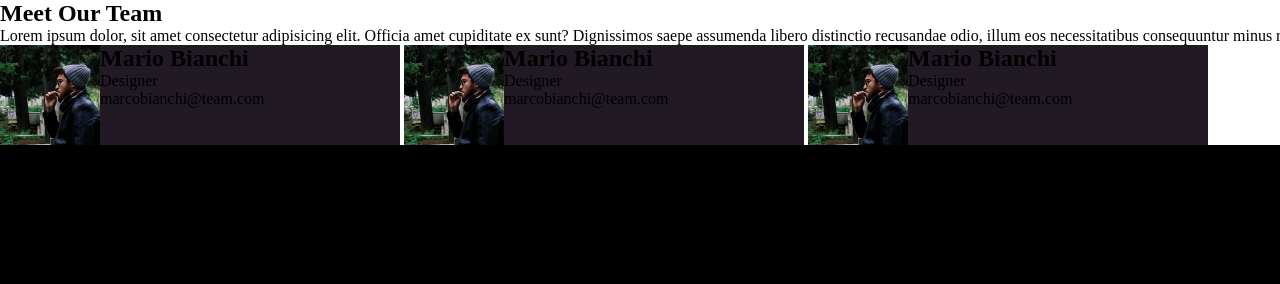
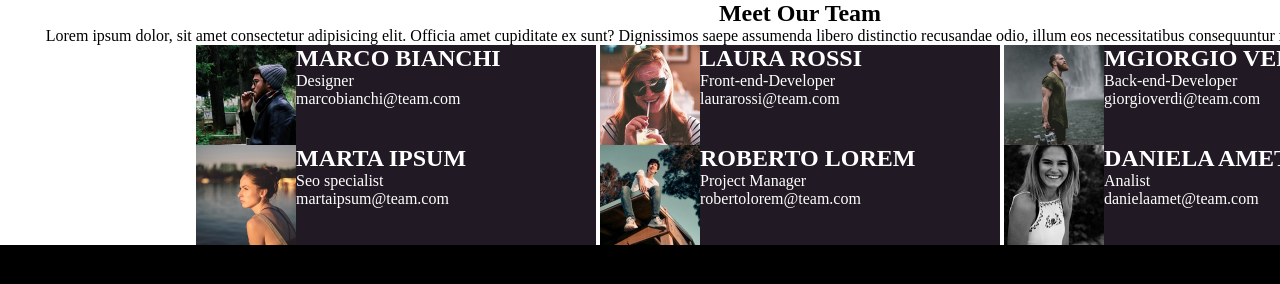
Before and after one commit to GioGio4/html-css-float-cards, a plain HTML site: page index.html in a window 1280 px wide. Shown: the top 284 px of the page. Drawn offline with Linux system fonts and the light colour scheme.

Commit message:
Add other cards+information+img

```diff
--- a/css/style.css
+++ b/css/style.css
@@ -6,7 +6,7 @@
     box-sizing: border-box;
 }
 
-/* Utils */
+/* Generals */
 
 .container{
     width: 1600px;
@@ -21,10 +21,24 @@ img{
     height: 100px;
 }
 
+.cards > p,h2{
+    text-align: left;
+    color: white;
+    padding-left: 10px;
+}
 
 
+/* Body */
 
+body {
+    background-color: black;
+}
 
+/* Main */
+
+.main-text{
+    text-align: center;
+}
 
 .cards{
 
@@ -33,15 +47,4 @@ img{
     height: 100px;
     max-width:400px;
     display:inline-block;
-
-
-
-
 }
-/* Body */
-
-body {
-    background-color: black;
-}
-
-/* Main */
--- a/index.html
+++ b/index.html
@@ -21,35 +21,58 @@
 
 
 
-                <section >
+                <section class="main-text" >
 
                     <h1>Meet Our Team</h1>
                     <p>Lorem ipsum dolor, sit amet consectetur adipisicing elit. Officia amet cupiditate ex sunt? Dignissimos saepe assumenda libero distinctio recusandae odio, illum eos necessitatibus consequuntur minus reiciendis veritatis voluptas ex alias.
                     </p>
 
-                    <div >
+
                         <div class="cards">
                             <img src="./img/male1.png" alt="male1">
-                            <h2>Mario Bianchi</h2>
+                            <h2>MARCO BIANCHI</h2>
                             <p>Designer</p>
                             <p>marcobianchi@team.com</p>
                         </div>
 
                         <div class="cards">
-                            <img src="./img/male1.png" alt="male1">
-                            <h2>Mario Bianchi</h2>
-                            <p>Designer</p>
-                            <p>marcobianchi@team.com</p>
+                            <img src="./img/female1.png" alt="male1">
+                            <h2>LAURA ROSSI</h2>
+                            <p>Front-end-Developer</p>
+                            <p>laurarossi@team.com</p>
                         </div>
 
                         <div class="cards">
-                            <img src="./img/male1.png" alt="male1">
-                            <h2>Mario Bianchi</h2>
-                            <p>Designer</p>
-                            <p>marcobianchi@team.com</p>
+                            <img src="./img/male2.png" alt="male1">
+                            <h2>MGIORGIO VERDI</h2>
+                            <p>Back-end-Developer</p>
+                            <p>giorgioverdi@team.com</p>
                         </div>
 
-                    </div>
+                        <div class="cards">
+                            <img src="./img/female2.png" alt="male1">
+                            <h2>MARTA IPSUM</h2>
+                            <p>Seo specialist</p>
+                            <p>martaipsum@team.com</p>
+                        </div>
+
+                        <div class="cards">
+                            <img src="./img/male3.png" alt="male1">
+                            <h2>ROBERTO LOREM</h2>
+                            <p>Project Manager</p>
+                            <p>robertolorem@team.com</p>
+                        </div>
+
+                        <div class="cards">
+                            <img src="./img/female3.png" alt="male1">
+                            <h2>DANIELA AMET</h2>
+                            <p>Analist</p>
+                            <p>danielaamet@team.com</p>
+                        </div>
+
+
+
+
 
 
                 </section>
```
Also changed, not shown: img/female1.png (added), img/female2.png (added), img/female3.png (added), img/male2.png (added), img/male3.png (added).
